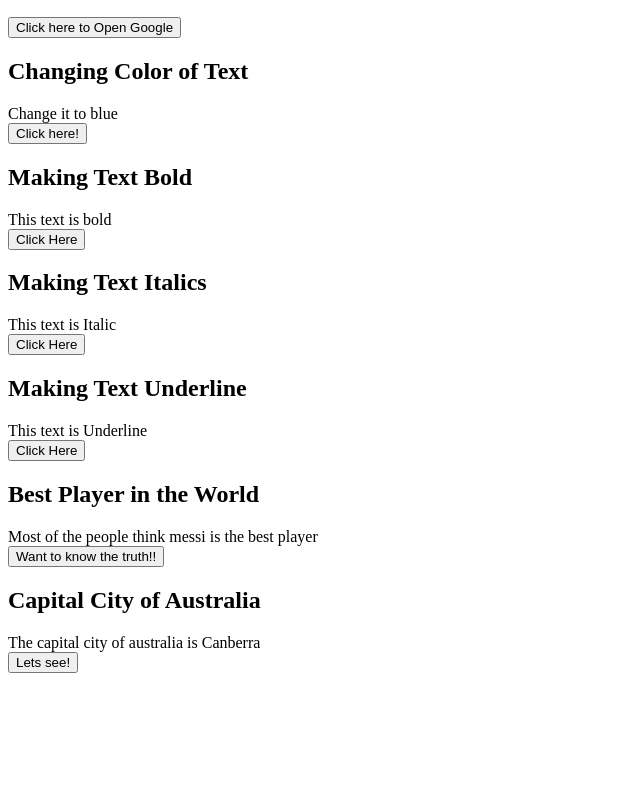
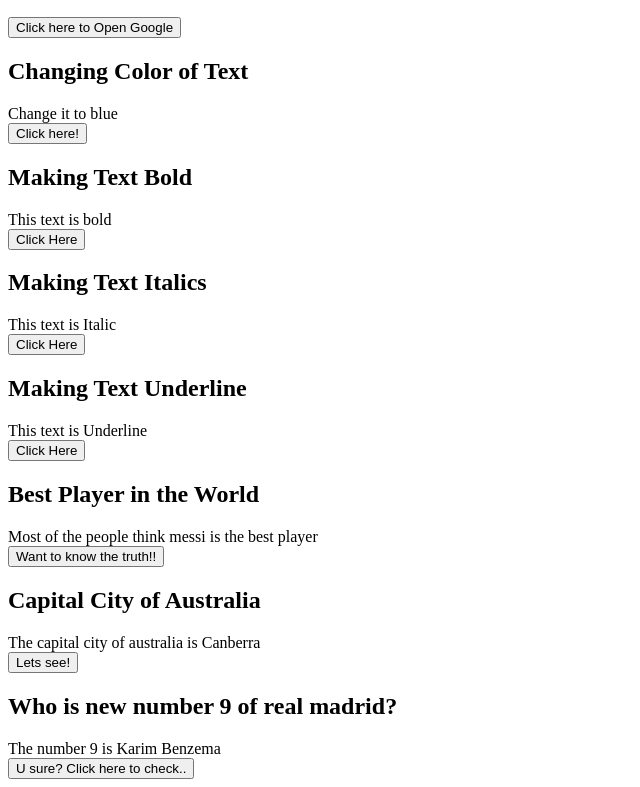
Before and after one commit to Kaflemax/mobile-programming, a plain HTML site: page index.html in a window 1280 px wide. Shown: the part 785-1572 px from the top of the page, without its empty margins (0-640 px from the left). Before the commit the page ends 1466 px from the top, so only its background shows below. Drawn offline with Linux system fonts and the light colour scheme.

Commit message:
Added tenth div

```diff
--- a/index.html
+++ b/index.html
@@ -58,6 +58,10 @@
   The new capital city is Sydney
 </div>
 <button type="button" onclick="document.getElementById('demo2').style.display='block'">Lets see!</button>
+<h2>Who is new number 9 of real madrid?</h2>
 
+<div id="demo4">The number 9 is Karim Benzema</div>
+
+<button type="button" onclick="document.getElementById('demo4').innerHTML = 'The new number 9 is Kylian Mbappe'">U sure? Click here to check..</button>
 </body>
 </html>
```
